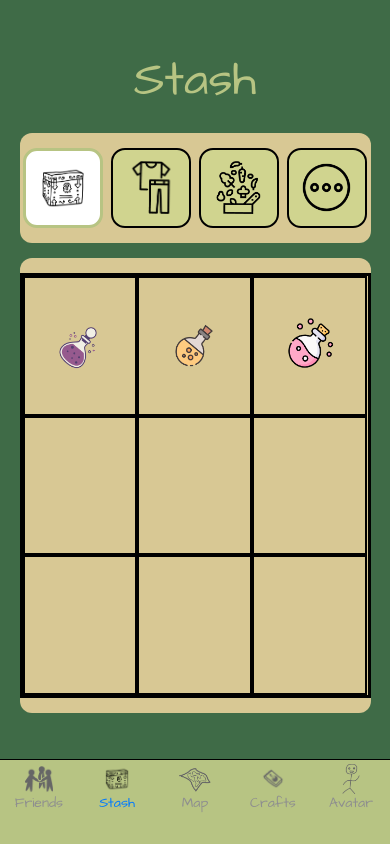
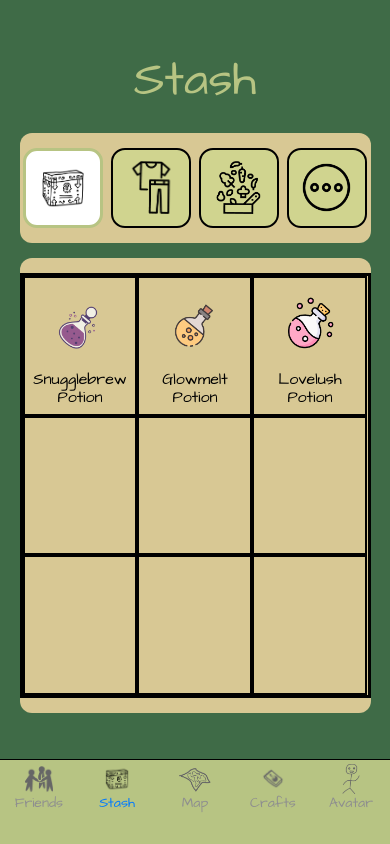
Before and after one commit to Bat-player16/Chosen, a React Native app: screen /Stash in a window 390 px wide. Built offline with nearby package versions, Linux system fonts and the light colour scheme.

Commit message:
Add names under items in stash

```diff
--- a/Screens/Stash/StashScreen.jsx
+++ b/Screens/Stash/StashScreen.jsx
@@ -1,8 +1,8 @@
 import {
   View,
   Text,
+  Image,
   StyleSheet,
-  Image,
   TouchableOpacity,
   Modal,
   Pressable,
@@ -22,7 +22,6 @@ export default function StashScreen() {
     { id: 'More', icon: require('../../assets/Images/More.png') },
   ];
 
-  // ITEMS DATA
   const items = {
     Stash: [
       {
@@ -46,25 +45,25 @@ export default function StashScreen() {
     ],
 
     Clothes: [
-      { image: require('../../assets/Images/Shirt.png') },
-      { image: require('../../assets/Images/Pants.png') },
-      { image: require('../../assets/Images/Glasses.png') },
-      { image: require('../../assets/Images/Tie.png') },
-      { image: require('../../assets/Images/Hat.png') },
-      { image: require('../../assets/Images/Fedora.png') },
+      { image: require('../../assets/Images/Shirt.png'), name: 'Shirt' },
+      { image: require('../../assets/Images/Pants.png'), name: 'Pants' },
+      { image: require('../../assets/Images/Glasses.png'), name: 'Glasses' },
+      { image: require('../../assets/Images/Tie.png'), name: 'Tie' },
+      { image: require('../../assets/Images/Hat.png'), name: 'Hat' },
+      { image: require('../../assets/Images/Fedora.png'), name: 'Fedora' },
     ],
 
     Food: [
-      { image: require('../../assets/Images/Pizza.png') },
-      { image: require('../../assets/Images/Bread.png') },
-      { image: require('../../assets/Images/Rice.png') },
-      { image: require('../../assets/Images/Jellyfish.png') },
+      { image: require('../../assets/Images/Pizza.png'), name: 'Poppy Pizza' },
+      { image: require('../../assets/Images/Bread.png'), name: 'Bountiful Bread' },
+      { image: require('../../assets/Images/Rice.png'), name: 'Rich Rice' },
+      { image: require('../../assets/Images/Jellyfish.png'), name: 'Jellyfish Jingle' },
     ],
 
     More: [
-      { image: require('../../assets/Images/Potato.png') },
-      { image: require('../../assets/Images/Statue.png') },
-      { image: require('../../assets/Images/NFT.png') },
+      { image: require('../../assets/Images/Potato.png'), name: 'Potato' },
+      { image: require('../../assets/Images/Statue.png'), name: 'Statue' },
+      { image: require('../../assets/Images/NFT.png'), name: 'NFT Artifact' },
     ],
   };
 
@@ -115,11 +114,14 @@ export default function StashScreen() {
                 activeOpacity={item ? 0.7 : 1}
               >
                 {item && (
-                  <Image
-                    source={item.image}
-                    style={styles.itemImage}
-                    resizeMode="contain"
-                  />
+                  <>
+                    <Image
+                      source={item.image}
+                      style={styles.itemImage}
+                      resizeMode="contain"
+                    />
+                    <Text style={styles.itemName}>{item.name}</Text>
+                  </>
                 )}
               </TouchableOpacity>
             );
@@ -156,7 +158,6 @@ export default function StashScreen() {
           </Pressable>
         </Pressable>
       </Modal>
-
     </View>
   );
 }
@@ -248,11 +249,20 @@ const styles = StyleSheet.create({
   },
 
   itemImage: {
-    width: '70%',
-    height: '70%',
+    width: '80%',
+    height: '60%',
+    marginBottom: 4,
   },
 
-  // MODAL
+  itemName: {
+    fontFamily: 'main',
+    fontSize: 16,
+    color: '#000',
+    textAlign: 'center',
+    lineHeight: 18,
+    paddingHorizontal: 4,
+  },
+
   modalOverlay: {
     flex: 1,
     backgroundColor: 'rgba(0,0,0,0.45)',
@@ -294,7 +304,6 @@ const styles = StyleSheet.create({
   closeText: {
     fontSize: 20,
     fontFamily: 'main',
-    marginTop: -1,
   },
 
   modalTitle: {
```
